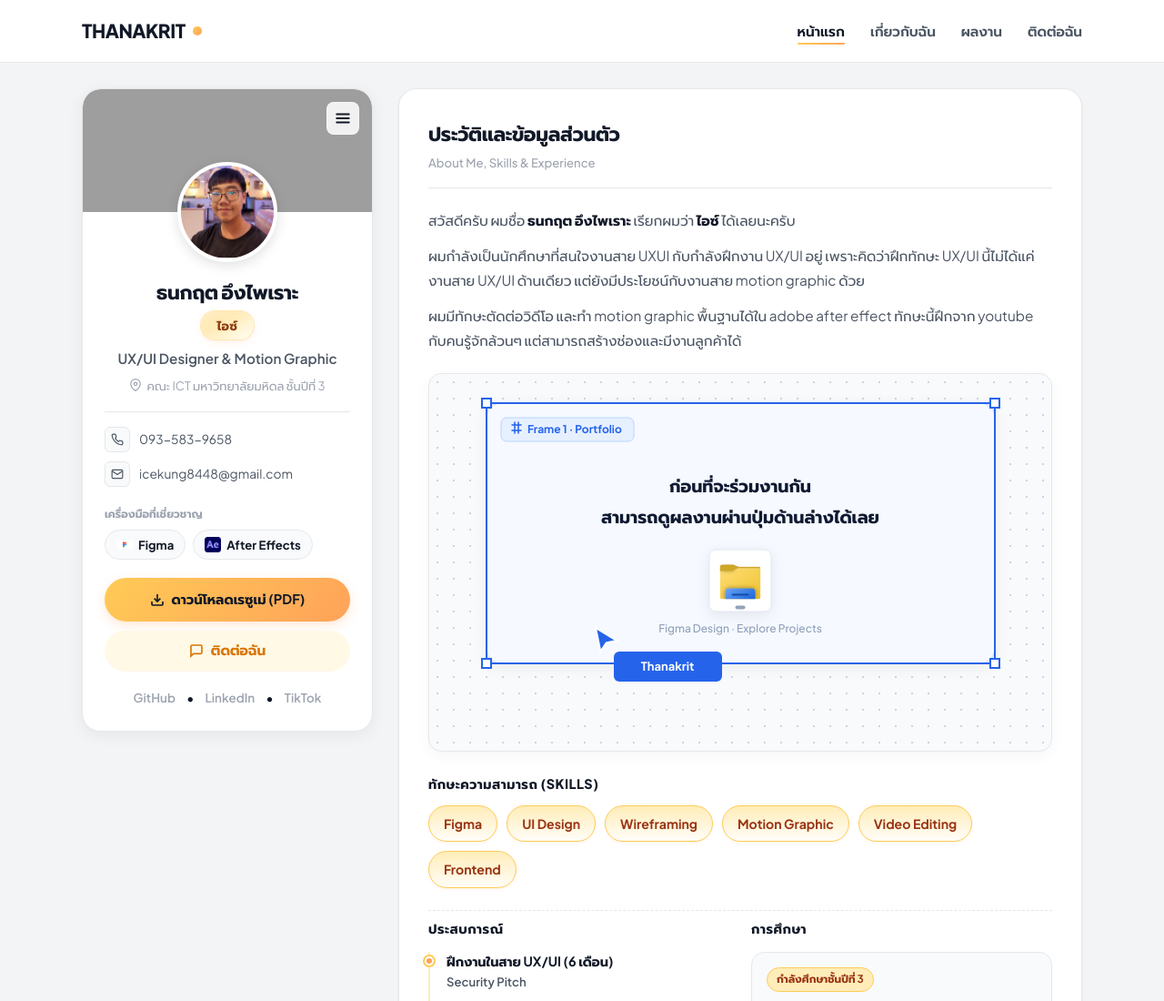
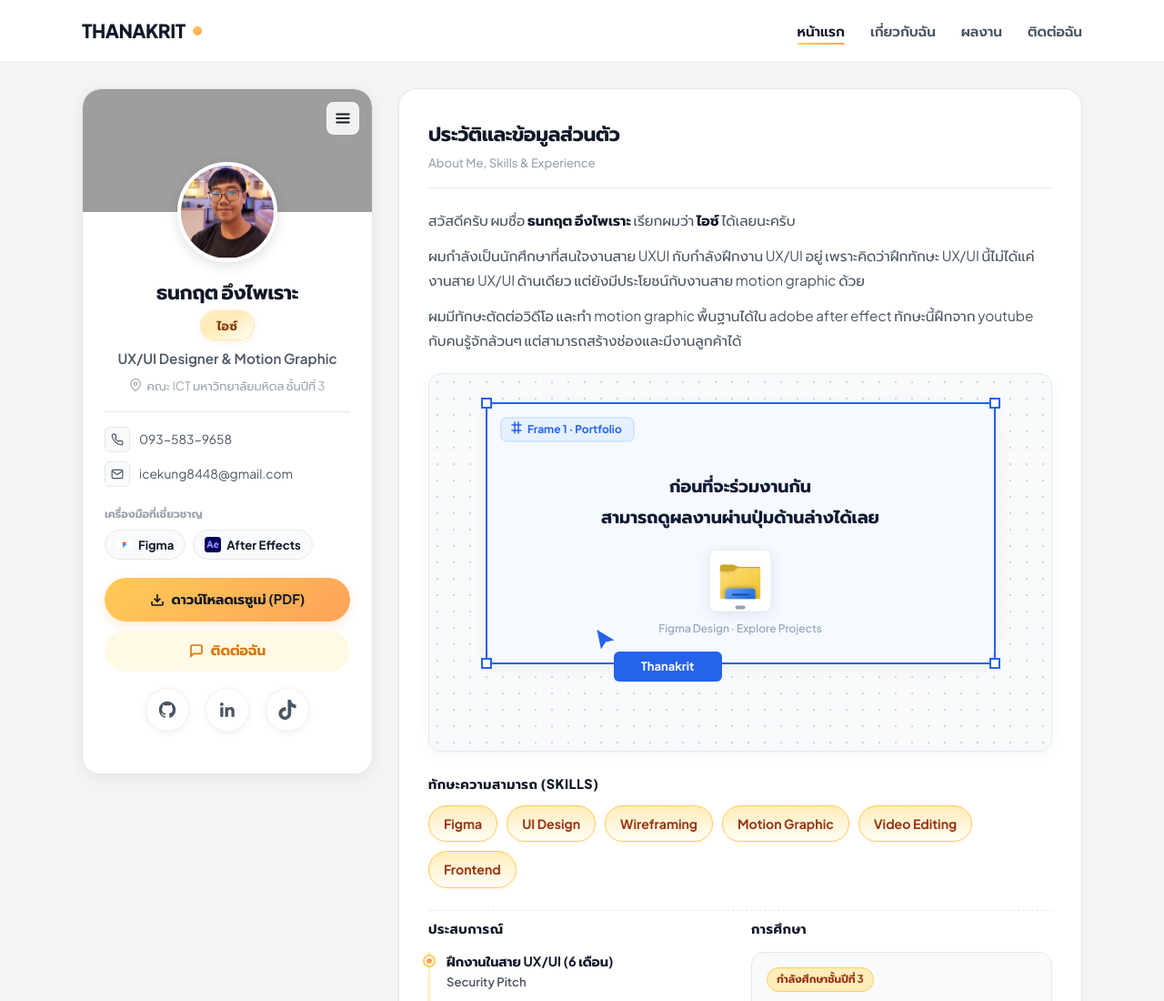
Before and after one commit to Thanakrit8448/web-profile, a website: page public/index.html in a window 1280 px wide. Shown: the top 1100 px of the page at 91% size. Drawn offline with Linux system fonts and the light colour scheme; no server answers; grey boxes are pictures that could not be loaded.

Commit message:
feat: replace sidebar social links with animated circular brand icons and tooltips

```diff
--- a/public/index.html
+++ b/public/index.html
@@ -159,13 +159,64 @@
             </a>
           </div>
 
-          <!-- Social Links -->
+          <!-- Social Links (Animated Uiverse Brand Icons) -->
           <div class="sidebar-social-strip">
-            <a href="https://github.com/Thanakrit8448" target="_blank" rel="noopener noreferrer" class="social-link-item">GitHub</a>
-            <span>•</span>
-            <a href="https://www.linkedin.com/in/ธนกฤต-อึงไพเราะ-5b5511351" target="_blank" rel="noopener noreferrer" class="social-link-item">LinkedIn</a>
-            <span>•</span>
-            <a href="https://www.tiktok.com/@icelandkung" target="_blank" rel="noopener noreferrer" class="social-link-item">TikTok</a>
+            <ul class="example-2">
+              <li class="icon-content">
+                <a
+                  href="https://github.com/Thanakrit8448"
+                  aria-label="GitHub"
+                  data-social="github"
+                  target="_blank"
+                  rel="noopener noreferrer"
+                >
+                  <div class="filled"></div>
+                  <svg viewBox="0 0 24 24" width="24" height="24">
+                    <path
+                      d="M12 2C6.477 2 2 6.484 2 12.017c0 4.425 2.865 8.18 6.839 9.504.5.092.682-.217.682-.483 0-.237-.008-.868-.013-1.703-2.782.605-3.369-1.343-3.369-1.343-.454-1.158-1.11-1.466-1.11-1.466-.908-.62.069-.608.069-.608 1.003.07 1.53 1.032 1.53 1.032.892 1.53 2.341 1.088 2.91.832.092-.647.35-1.088.636-1.338-2.22-.253-4.555-1.113-4.555-4.951 0-1.093.39-1.988 1.029-2.688-.103-.253-.446-1.272.098-2.65 0 0 .84-.27 2.75 1.026A9.564 9.564 0 0112 6.844c.85.004 1.705.115 2.504.337 1.909-1.296 2.747-1.027 2.747-1.027.546 1.379.202 2.398.1 2.651.64.7 1.028 1.595 1.028 2.688 0 3.848-2.339 4.695-4.566 4.943.359.309.678.92.678 1.855 0 1.338-.012 2.419-.012 2.747 0 .268.18.58.688.482A10.019 10.019 0 0022 12.017C22 6.484 17.522 2 12 2z"
+                      fill="currentColor"
+                    ></path>
+                  </svg>
+                </a>
+                <div class="tooltip">GitHub</div>
+              </li>
+              <li class="icon-content">
+                <a
+                  href="https://www.linkedin.com/in/ธนกฤต-อึงไพเราะ-5b5511351"
+                  aria-label="LinkedIn"
+                  data-social="linkedin"
+                  target="_blank"
+                  rel="noopener noreferrer"
+                >
+                  <div class="filled"></div>
+                  <svg viewBox="0 0 24 24" width="24" height="24">
+                    <path
+                      d="M20.447 20.452h-3.554v-5.569c0-1.328-.027-3.037-1.852-3.037-1.853 0-2.136 1.445-2.136 2.939v5.667H9.351V9h3.414v1.561h.046c.477-.9 1.637-1.85 3.37-1.85 3.601 0 4.267 2.37 4.267 5.455v6.286zM5.337 7.433c-1.144 0-2.063-.926-2.063-2.065 0-1.138.92-2.063 2.063-2.063 1.14 0 2.064.925 2.064 2.063 0 1.139-.925 2.065-2.064 2.065zm1.782 13.019H3.555V9h3.564v11.452z"
+                      fill="currentColor"
+                    ></path>
+                  </svg>
+                </a>
+                <div class="tooltip">LinkedIn</div>
+              </li>
+              <li class="icon-content">
+                <a
+                  href="https://www.tiktok.com/@icelandkung"
+                  aria-label="TikTok"
+                  data-social="tiktok"
+                  target="_blank"
+                  rel="noopener noreferrer"
+                >
+                  <div class="filled"></div>
+                  <svg viewBox="0 0 24 24" width="24" height="24">
+                    <path
+                      d="M12.525.02c1.31-.02 2.61-.01 3.91-.02.08 1.53.63 3.09 1.75 4.17 1.12 1.11 2.7 1.62 4.24 1.79v4.03c-1.44-.05-2.89-.35-4.2-.97-.57-.26-1.1-.59-1.62-.93-.01 2.92.01 5.84-.02 8.75-.08 1.4-.54 2.79-1.35 3.94-1.31 1.92-3.58 3.17-5.91 3.21-1.43.08-2.86-.31-4.08-1.03-2.02-1.19-3.44-3.37-3.65-5.71-.02-.5-.03-1-.01-1.49.18-1.9 1.12-3.72 2.58-4.96 1.66-1.44 3.98-2.13 6.15-1.72.02 1.48-.04 2.96-.04 4.44-.99-.32-2.15-.23-3.02.37-.63.41-1.11 1.04-1.36 1.75-.21.51-.15 1.07-.14 1.61.24 1.64 1.82 3.02 3.5 2.87 1.12-.01 2.19-.66 2.77-1.61.19-.33.4-.67.41-1.06.1-1.79.06-3.57.07-5.36.01-4.03-.01-8.05.02-12.07z"
+                      fill="currentColor"
+                    ></path>
+                  </svg>
+                </a>
+                <div class="tooltip">TikTok</div>
+              </li>
+            </ul>
           </div>
 
         </div>
--- a/public/style.css
+++ b/public/style.css
@@ -547,25 +547,136 @@ body {
   transform: scale(0.98);
 }
 
-/* Social icons at bottom of left card */
+/* ==========================================================================
+   SIDEBAR SOCIAL ICONS (Animated Uiverse Example-2 Style)
+   ========================================================================== */
 .sidebar-social-strip {
   display: flex;
   align-items: center;
   justify-content: center;
-  gap: 12px;
-  margin-top: 16px;
-}
-
-.social-link-item {
-  color: var(--text-muted);
+  margin-top: 18px;
+  margin-bottom: 22px;
+}
+
+.example-2 {
+  display: flex;
+  justify-content: center;
+  align-items: center;
+  list-style: none;
+  padding: 0;
+  margin: 0;
+}
+
+.example-2 .icon-content {
+  margin: 0 9px;
+  position: relative;
+}
+
+.example-2 .icon-content::after {
+  content: "";
+  display: block;
+  height: 0px;
+  transition: height 0.3s ease-in-out;
+  pointer-events: none;
+}
+
+.example-2 .icon-content:hover::after {
+  height: 10px;
+}
+
+.example-2 .icon-content .tooltip {
+  position: absolute;
+  bottom: -30px;
+  left: 50%;
+  transform: translateX(-50%);
+  color: #ffffff;
+  padding: 6px 10px;
+  border-radius: 6px;
+  opacity: 0;
+  pointer-events: none;
+  visibility: hidden;
+  font-size: 13px;
+  font-weight: 600;
+  white-space: nowrap;
+  transition: all 0.3s ease;
+  z-index: 10;
+  box-shadow: 0 4px 14px rgba(0, 0, 0, 0.18);
+}
+
+.example-2 .icon-content:hover .tooltip {
+  opacity: 1;
+  visibility: visible;
+  bottom: -40px;
+}
+
+.example-2 .icon-content a {
+  position: relative;
+  overflow: hidden;
+  display: flex;
+  justify-content: center;
+  align-items: center;
+  width: 48px;
+  height: 48px;
+  border-radius: 50%;
+  color: #4b5563;
+  background-color: #ffffff;
+  border: 1px solid #eef2f6;
+  box-shadow: 0 2px 8px rgba(0, 0, 0, 0.06);
+  transition: all 0.3s ease-in-out;
   text-decoration: none;
-  font-size: 0.84rem;
-  font-weight: 600;
-  transition: var(--transition);
-}
-
-.social-link-item:hover {
-  color: var(--c3);
+}
+
+.example-2 .icon-content a:hover {
+  box-shadow: 0 6px 20px rgba(0, 0, 0, 0.16);
+  color: #ffffff;
+  border-color: transparent;
+}
+
+.example-2 .icon-content a svg {
+  position: relative;
+  z-index: 1;
+  width: 22px;
+  height: 22px;
+  transition: all 0.3s ease-in-out;
+}
+
+.example-2 .icon-content a:hover svg {
+  transform: scale(1.08);
+}
+
+.example-2 .icon-content a .filled {
+  position: absolute;
+  top: auto;
+  bottom: 0;
+  left: 0;
+  width: 100%;
+  height: 0;
+  background-color: #000000;
+  transition: all 0.3s ease-in-out;
+}
+
+.example-2 .icon-content a:hover .filled {
+  height: 100%;
+}
+
+/* Brand Colors: GitHub, LinkedIn, TikTok */
+.example-2 .icon-content a[data-social="github"] .filled,
+.example-2 .icon-content a[data-social="github"] ~ .tooltip {
+  background-color: #24292e;
+}
+
+.example-2 .icon-content a[data-social="linkedin"] .filled,
+.example-2 .icon-content a[data-social="linkedin"] ~ .tooltip {
+  background-color: #0a66c2;
+}
+
+.example-2 .icon-content a[data-social="tiktok"] .filled,
+.example-2 .icon-content a[data-social="tiktok"] ~ .tooltip {
+  background-color: #010101;
+}
+
+.example-2 .icon-content a[data-social="tiktok"]:hover svg {
+  filter: drop-shadow(-1.5px -1.5px 0 #25f4ee) drop-shadow(1.5px 1.5px 0 #fe2c55);
 }
 
 /* ==========================================================================
```
